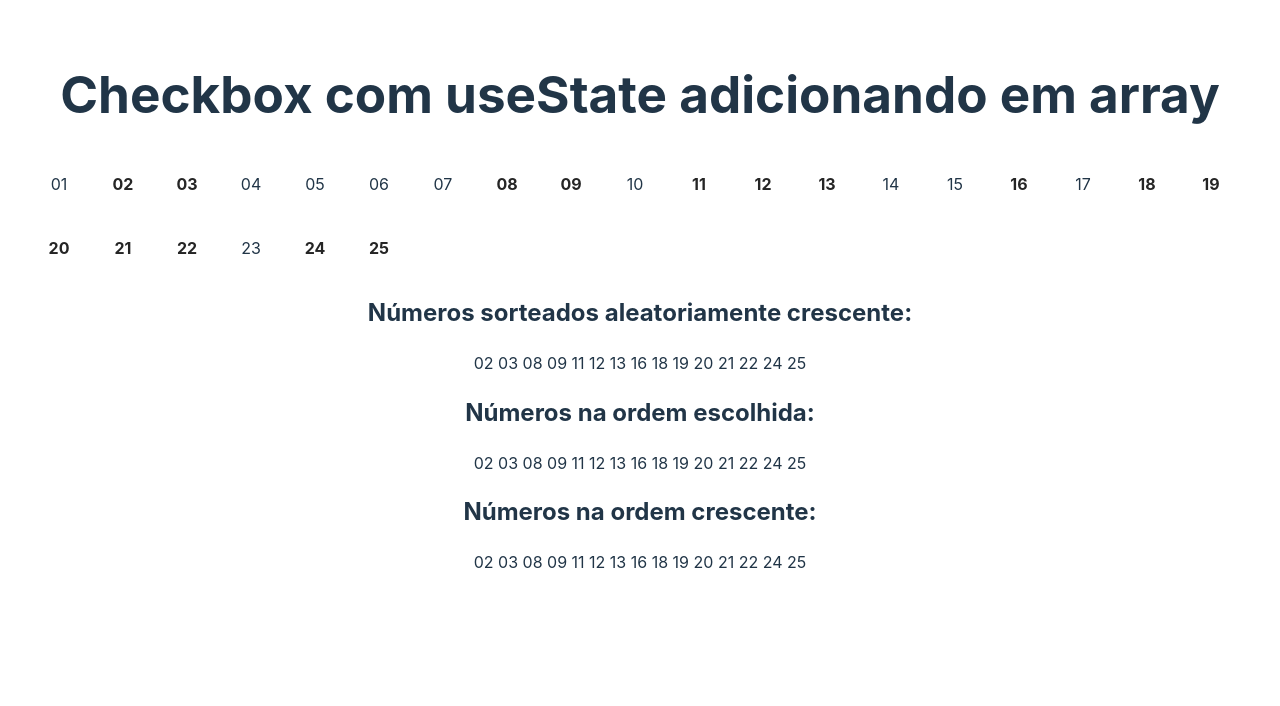
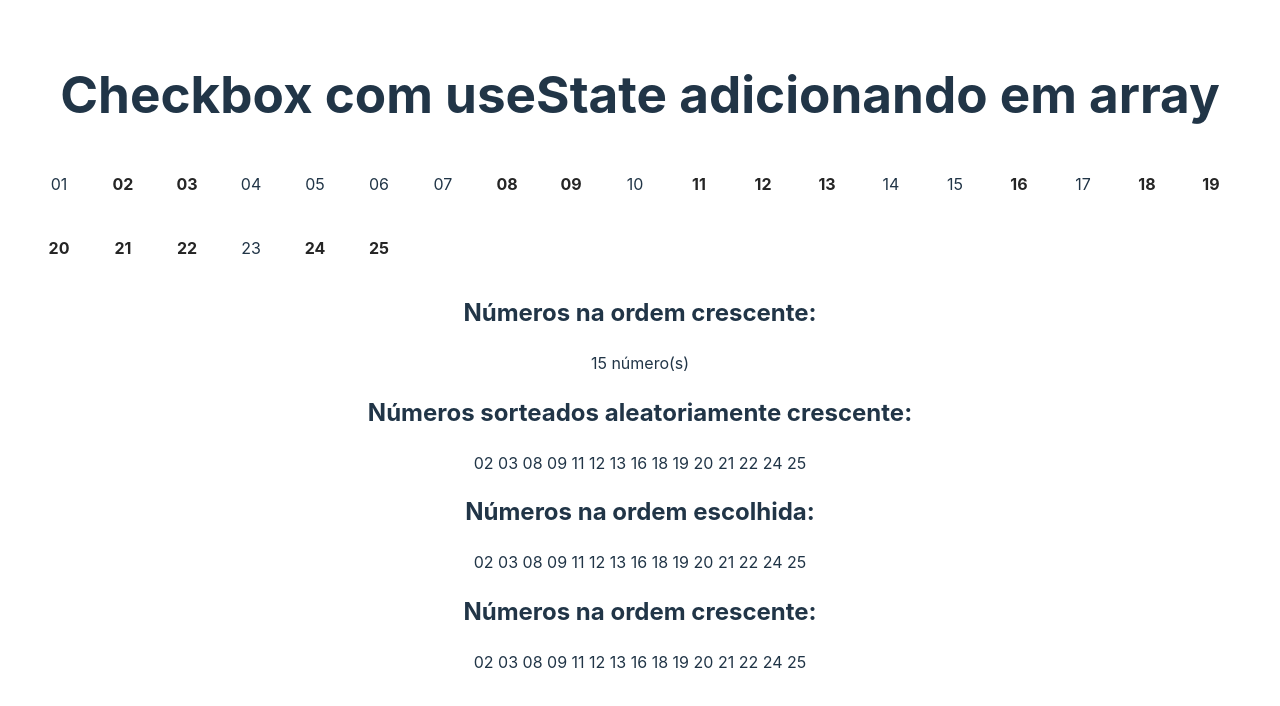
Before and after one commit to philipeoliveira/palpite-feito, a React (Vite) app: page / in a window 1280 px wide. Shown: the top 706 px of the page. Built offline with nearby package versions, Linux system fonts and the light colour scheme.

Commit message:
Add selectedNumbers.length

```diff
--- a/src/components/Bet.tsx
+++ b/src/components/Bet.tsx
@@ -51,6 +51,9 @@ export function Bet() {
             ))}
          </form>
 
+         <h2>Números na ordem crescente:</h2>
+         <div>{selectedNumbers.length} número(s)</div>
+
          <h2>Números sorteados aleatoriamente crescente:</h2>
          <div>
             {randonBet.map((numString) => (
```
